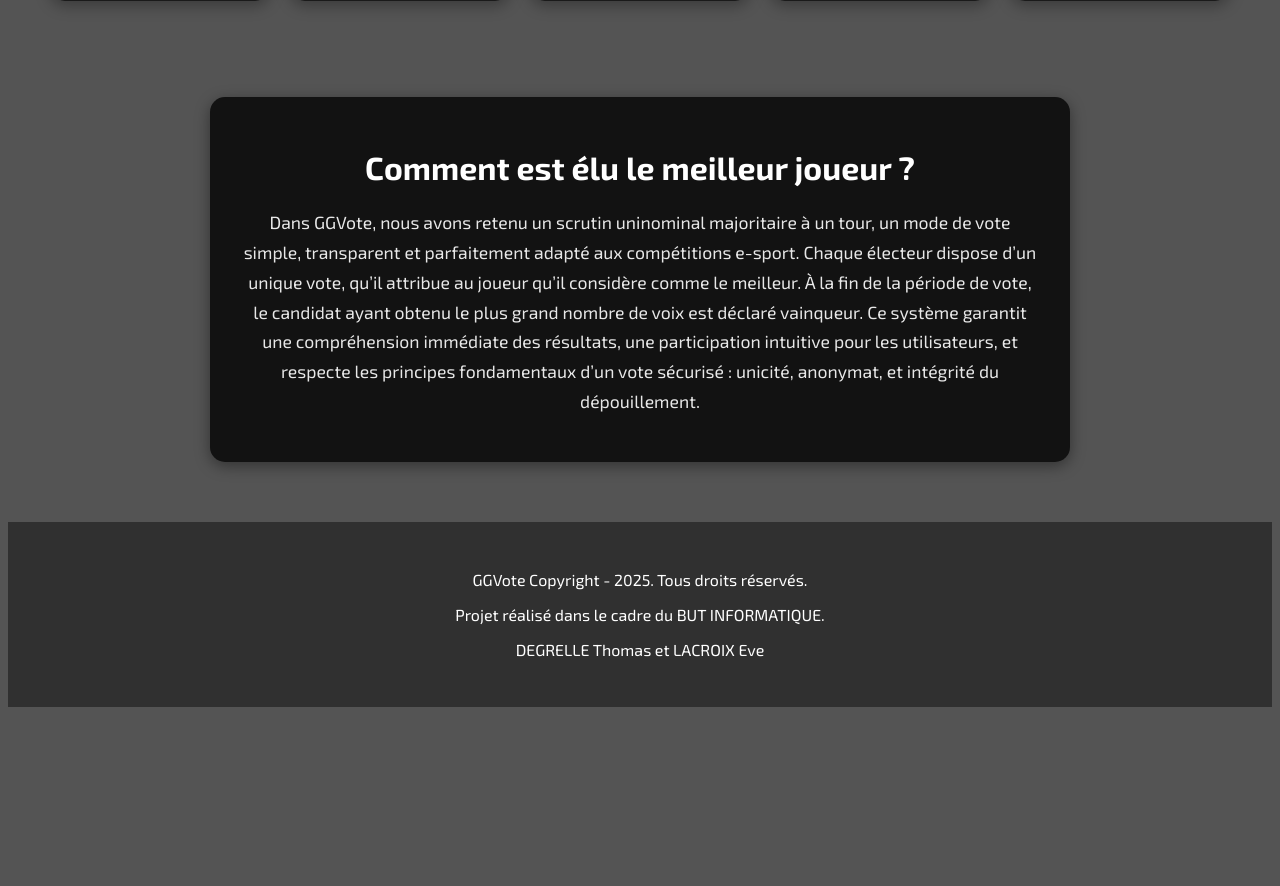
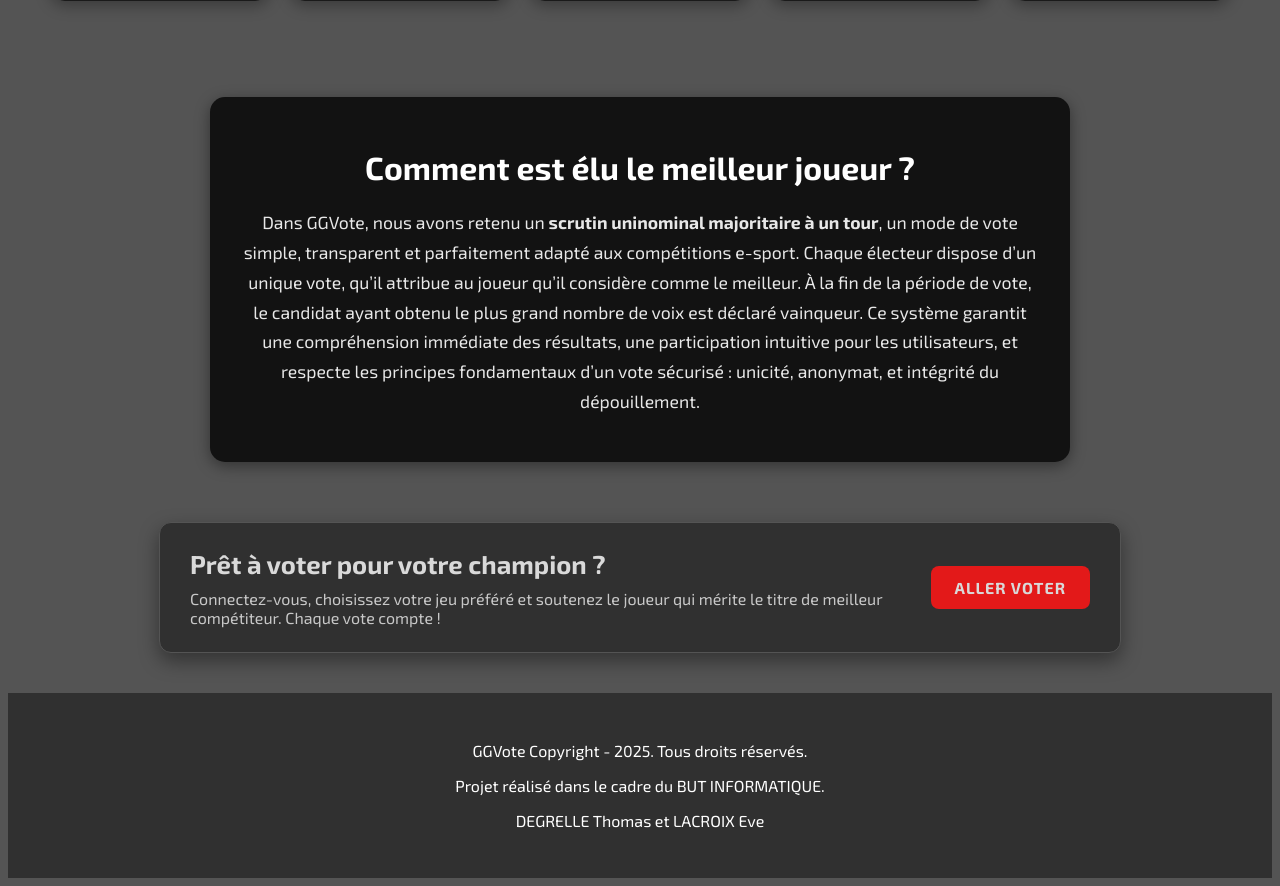
Before and after one commit to Kurakush/GGVote, a PHP site: page / in a window 1280 px wide. Shown: the part 1682-2568 px from the top of the page. Before the commit the page ends 2389 px from the top, so only its background shows below. Run offline with PHP 8.4, Linux system fonts and the light colour scheme; a user stored in the database is signed in.

Commit message:
dernier changement index

```diff
--- a/ggvote.css
+++ b/ggvote.css
@@ -431,6 +431,55 @@ p{
     font-family : 'Exo 2', sans-serif;
 }
 
+/* call to action section */
+.cta-vote {
+    margin: 40px auto;
+    padding: 25px 30px;
+    max-width: 900px;
+    background: #303030;
+    border-radius: 12px;
+    display: flex;
+    align-items: center;
+    justify-content: space-between;
+    gap: 20px;
+    box-shadow: 0 8px 20px rgba(0,0,0,0.4);
+    border: 1px solid #545454;
+}
+
+.cta-vote-text h2 {
+    margin: 0 0 10px 0;
+    color: #D9D9D9;
+    font-family: 'Exo 2', sans-serif;
+    font-size: 1.6rem;
+}
+
+.cta-vote-text p {
+    margin: 0;
+    color: #D9D9D9;
+    font-family: 'Exo 2', sans-serif;
+    opacity: 0.9;
+}
+
+.cta-vote-btn {
+    display: inline-block;
+    padding: 12px 24px;
+    background: #e31919;
+    color: #D9D9D9;
+    font-family: 'Exo 2', sans-serif;
+    font-weight: 700;
+    text-decoration: none;
+    border-radius: 8px;
+    text-transform: uppercase;
+    letter-spacing: 1px;
+    transition: transform 0.15s ease, box-shadow 0.15s ease, background 0.15s ease;
+    white-space: nowrap;
+}
+
+.cta-vote-btn:hover {
+    background: #ff2525;
+    box-shadow: 0 0 12px rgba(227,25,25,0.8);
+    transform: translateY(-2px);
+}
 /* formulaire de contact */
 .formcontact input[type=text],
 select,
--- a/index.php
+++ b/index.php
@@ -80,8 +80,20 @@ require('header.php');
 
     <div class="modeVote">
         <h1>Comment est élu le meilleur joueur ?</h1>
-        <p>Dans GGVote, nous avons retenu un scrutin uninominal majoritaire à un tour, un mode de vote simple, transparent et parfaitement adapté aux compétitions e-sport. Chaque électeur dispose d’un unique vote, qu’il attribue au joueur qu’il considère comme le meilleur. À la fin de la période de vote, le candidat ayant obtenu le plus grand nombre de voix est déclaré vainqueur. Ce système garantit une compréhension immédiate des résultats, une participation intuitive pour les utilisateurs, et respecte les principes fondamentaux d’un vote sécurisé : unicité, anonymat, et intégrité du dépouillement.
+        <p>Dans GGVote, nous avons retenu un <strong>scrutin uninominal majoritaire à un tour</strong>, un mode de vote simple, transparent et parfaitement adapté aux compétitions e-sport. Chaque électeur dispose d’un unique vote, qu’il attribue au joueur qu’il considère comme le meilleur. À la fin de la période de vote, le candidat ayant obtenu le plus grand nombre de voix est déclaré vainqueur. Ce système garantit une compréhension immédiate des résultats, une participation intuitive pour les utilisateurs, et respecte les principes fondamentaux d’un vote sécurisé : unicité, anonymat, et intégrité du dépouillement.
     </div>
+
+    <div class="cta-vote">
+    <div class="cta-vote-text">
+        <h2>Prêt à voter pour votre champion ?</h2>
+        <p>
+            Connectez-vous, choisissez votre jeu préféré et soutenez le joueur
+            qui mérite le titre de meilleur compétiteur. Chaque vote compte&nbsp;!
+        </p>
+    </div>
+    <a href="voter.php" class="cta-vote-btn">Aller voter</a>
+</div>
+
 
     <script>
     function openVideo(url) {
```
